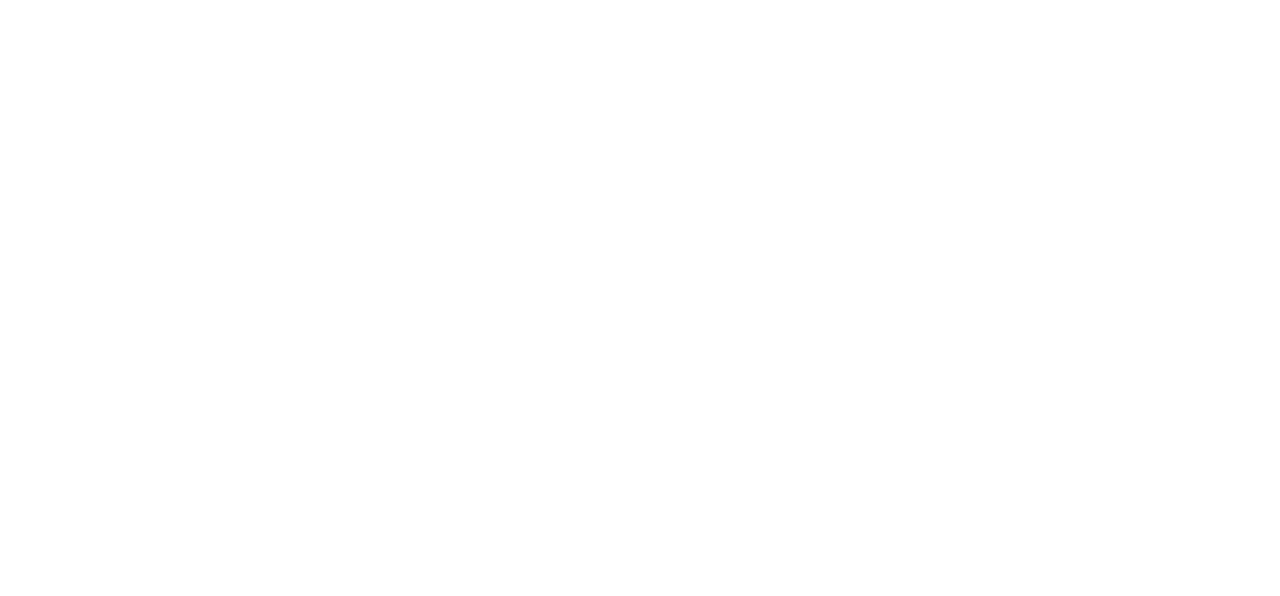
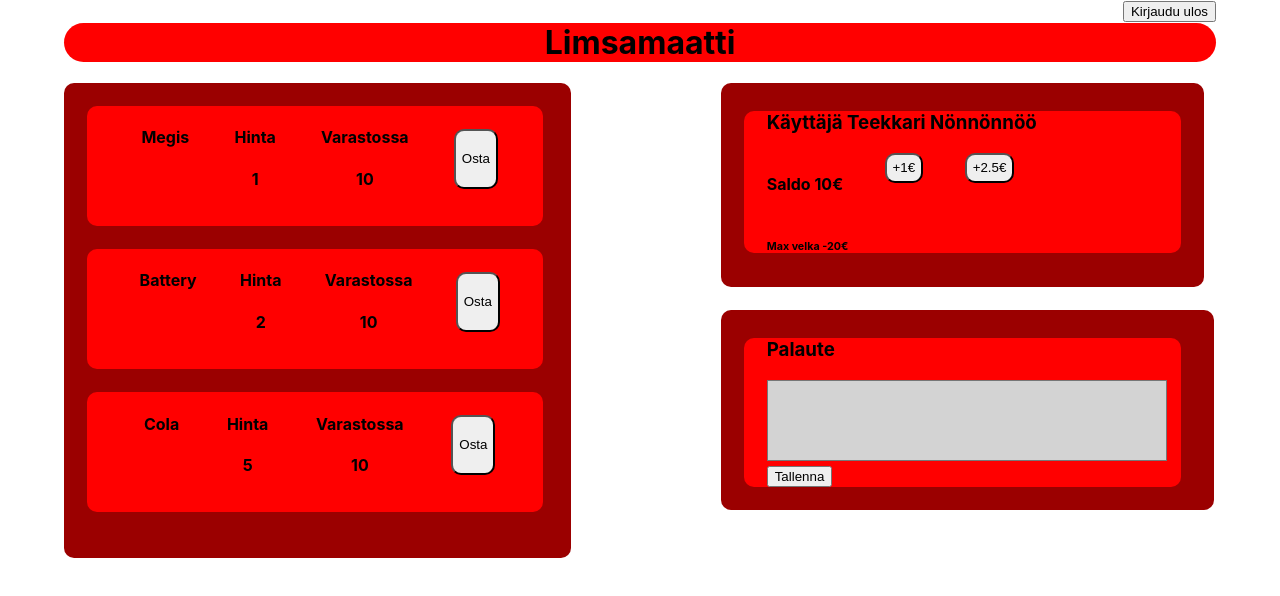
Before and after one commit to Apezkin/Limsamaatti, a React (Create React App) app in the folder reactproject/: page /menu in a window 1280 px wide. Shown: the top 596 px of the page. Built offline with nearby package versions, Linux system fonts and the light colour scheme.

Commit message:
Login&Register&Menu&Links

```diff
--- a/reactproject/package.json
+++ b/reactproject/package.json
@@ -7,6 +7,7 @@
     "@testing-library/react": "^9.4.0",
     "@testing-library/user-event": "^7.2.1",
     "react": "^16.12.0",
+    "react-bootstrap": "^1.0.0-beta.16",
     "react-dom": "^16.12.0",
     "react-router-dom": "^5.1.2",
     "react-scripts": "3.3.0"
--- a/reactproject/src/App.css
+++ b/reactproject/src/App.css
@@ -9,6 +9,13 @@
 .title {
   text-align: center;
   background: red;
+  width: 100%;
+  border-radius: 20px;
+}
+
+.menu {
+  display: flex;
+  flex-direction: row;
 }
 
 .list-bg {
@@ -16,32 +23,50 @@
   height: 100%;
   width: 40%;
   margin-bottom: 2%;
-  margin-right: 5%;
-  display: inline-block;
+  margin-right: 13%;
   padding: 2%;
+  border-radius: 10px;
 }
 
 .right-menu {
   height: 50%;
   width: 40%;
-  margin-bottom: 2%;
-  display: inline-block;
+  justify-content: space-between;
+}
+
+.red-bg {
+  background: red;
+  padding-left: 5%;
+  width: 90%;
+  border-radius: 10px;
 }
 
 .user-menu {
   background: rgb(155, 0, 0);
   height: 100%;
   width: 100%;
-  margin-bottom: 2%;
-  padding: 2%;
+  margin-bottom: 5%;
+  padding-left: 5%;
+  padding-top: 2%;
+  padding-bottom: 2%;
+  border-radius: 10px;
+}
+
+.saldo-info {
+  display: flex;
+  flex-direction: row;
 }
 
 .feedback {
   background: rgb(155, 0, 0);
-  min-height: 200px;
+  height: 100%;
   width: 100%;
   margin-bottom: 2%;
-  padding: 2%;
+  padding-top: 2%;
+  padding-left: 5%;
+  padding-right: 2%;
+  padding-bottom: 5%;
+  border-radius: 10px;
 }
 
 .feedback-field {
@@ -59,14 +84,27 @@
   display: flex;
   flex-direction: row;
   justify-content: space-evenly;
+  border-radius: 10px;
 }
 
 .buy-button {
   height: 50%;
   margin-top: 5%;
   text-align: center;
+  border-radius: 10px;
 }
 
 .logout-button {
   float: right;
 }
+
+.saldo-button {
+  height: 30px;
+  margin-left: 10%;
+  border-radius: 10px;
+}
+
+.saldo-input {
+  height: 20px;
+  width: 50px;
+}
--- a/reactproject/src/App.js
+++ b/reactproject/src/App.js
@@ -1,6 +1,8 @@
 import React from 'react';
 import './App.css';
 import Menu from "./Components/Menu"
+import Login from "./Components/Login"
+import Register from "./Components/Register"
 import {BrowserRouter as Router, Switch, Route} from "react-router-dom";
 
 
@@ -8,7 +10,9 @@ function App() {
   return (
       <Router>
         <Switch>
-          <Route path="/" exact component={Menu}/>
+          <Route path="/" exact component={Login}/>
+          <Route path="/menu" component={Menu}/>
+          <Route path="/register" component={Register}/>
         </Switch>
       </Router>
   );
--- /dev/null
+++ b/reactproject/src/Components/Login.js
@@ -0,0 +1,61 @@
+import React, { useState } from "react";
+import { Button, FormGroup, FormControl, FormLabel } from "react-bootstrap";
+import "../Login.css";
+import {Link} from "react-router-dom";
+
+function Login(props) {
+    const [username, setusername] = useState("");
+    const [password, setPassword] = useState("");
+
+    function validateForm() {
+        return username.length > 0 && password.length > 0;
+    }
+
+    function handleSubmit(event) {
+        event.preventDefault();
+    }
+    function handleLogin() {
+        console.log("Click");
+    }
+    function handleNewUser() {
+        console.log("Click");
+    }
+
+    return (
+        <div className="Login">
+            <form onSubmit={handleSubmit}>
+                <FormGroup controlId="username" bsSize="large">
+                    <FormLabel>Username</FormLabel>
+                    <FormControl
+                        autoFocus
+                        type="username"
+                        value={username}
+                        onChange={e => setusername(e.target.value)}
+                    />
+                </FormGroup>
+                <FormGroup controlId="password" bsSize="large">
+                    <FormLabel>Password</FormLabel>
+                    <FormControl
+                        value={password}
+                        onChange={e => setPassword(e.target.value)}
+                        type="password"
+                    />
+                </FormGroup>
+                <Link to="/menu">
+                    <Button block bsSize="large" disabled={!validateForm()} type="submit"
+                    onClick={handleLogin}>
+                        Login
+                    </Button>
+                </Link>
+                <Link to="/register">
+                    <Button block bsSize="large" type="submit"
+                    onClick={handleNewUser}>
+                        Register
+                    </Button>
+                </Link>
+            </form>
+        </div>
+    );
+}
+
+export default Login;
--- a/reactproject/src/Components/Menu.js
+++ b/reactproject/src/Components/Menu.js
@@ -1,5 +1,7 @@
 import React from 'react';
 import ItemList from "./ItemList"
+import UserInfo from "./UserInfo"
+import {Link} from "react-router-dom";
 
 class Menu extends React.Component {
     state = {
@@ -19,19 +21,21 @@ class Menu extends React.Component {
             inventory: 10,
             id: 2
         }],
-        saldo: 10
+        saldo: 10,
+        user: "Teekkari Nönnönnöö"
     }
 
     constructor(props) {
         super(props)
 
         this.buy = this.buy.bind(this);
+        this.addMoney = this.addMoney.bind(this);
     }
 
     buy(x) {
         console.log(x);
         //Ensin testataan onko tarpeeksi velkavaraa ja onko inventaariossa juomia
-        if (this.state.saldo > -20 && this.state.itemList[x].inventory > 0) {
+        if (this.state.itemList[x].inventory > 0 && this.state.saldo - this.state.itemList[x].price >= -20) {
             this.setState({
                 //Vähennetään saldoa
                 saldo: this.state.saldo - this.state.itemList[x].price
@@ -54,23 +58,33 @@ class Menu extends React.Component {
         }
     }
 
+    addMoney(x) {
+        console.log("money")
+        this.setState({
+            saldo: this.state.saldo + x
+        })
+    }
+
     render() {
         return (
             <div className="app">
+                <Link to="/">
+                    <button className="logout-button">Kirjaudu ulos</button>
+                </Link>
                 <h1 className="title">Limsamaatti</h1>
-                <button className="logout-button">Kirjaudu ulos</button>
-                <ItemList itemList={this.state.itemList}
-                buy={this.buy}/>
-                <div className="right-menu">
-                    <div className="user-menu">
-                        <h3>Käyttäjä Teekkari Nönnönnöö</h3>
-                        <h4>Saldo {this.state.saldo}€</h4>
-                        <h6>Max velka -20€</h6>
-                    </div>
-                    <div className="feedback">
-                        <h3>Palaute</h3>
-                        <textarea className="feedback-field" maxLength="250" rows="4" cols="50"></textarea>
-                        <button>Palauta</button>
+                <div className="menu">
+                    <ItemList itemList={this.state.itemList}
+                    buy={this.buy}/>
+                    <div className="right-menu">
+                        <UserInfo user={this.state.user} saldo={this.state.saldo}
+                        addMoney={this.addMoney}/>
+                        <div className="feedback">
+                            <div className="red-bg">
+                                <h3>Palaute</h3>
+                                <textarea className="feedback-field" maxLength="200" rows="5" cols="35"></textarea>
+                                <button>Tallenna</button>
+                            </div>
+                        </div>
                     </div>
                 </div>
             </div>
--- /dev/null
+++ b/reactproject/src/Components/Register.js
@@ -0,0 +1,62 @@
+import React, { useState } from "react";
+import { Button, FormGroup, FormControl, FormLabel } from "react-bootstrap";
+import "../Login.css";
+import {Link} from "react-router-dom";
+
+function Register(props) {
+    const [username, setusername] = useState("");
+    const [password, setPassword] = useState("");
+    const [password2, setPassword2] = useState("");
+
+    function validateForm() {
+        return username.length > 0 && password.length > 0 && password === password2;
+    }
+    function handleSubmit(event) {
+        event.preventDefault();
+    }
+    function handleRegister() {
+        if (password.length > 4) {
+            console.log("Login success!");
+        } else alert("Password is too short!")
+    }
+
+    return (
+        <div className="Login">
+            <form onSubmit={handleSubmit}>
+                <FormGroup controlId="username" bsSize="large">
+                    <FormLabel>Username</FormLabel>
+                    <FormControl
+                        autoFocus
+                        type="username"
+                        value={username}
+                        onChange={e => setusername(e.target.value)}
+                    />
+                </FormGroup>
+                <FormGroup controlId="password" bsSize="large">
+                    <FormLabel>Password</FormLabel>
+                    <FormControl
+                        value={password}
+                        onChange={e => setPassword(e.target.value)}
+                        type="password"
+                    />
+                </FormGroup>
+                <FormGroup controlId="password2" bsSize="large">
+                    <FormLabel>Password again</FormLabel>
+                    <FormControl
+                        value={password2}
+                        onChange={e => setPassword2(e.target.value)}
+                        type="password"
+                    />
+                </FormGroup>
+                <Link to="/">
+                    <Button block bsSize="large" disabled={!validateForm()} type="submit"
+                        onClick={handleRegister}>
+                        Register
+                    </Button>
+                </Link>
+            </form>
+        </div>
+    );
+}
+
+export default Register;
--- /dev/null
+++ b/reactproject/src/Components/UserInfo.js
@@ -0,0 +1,19 @@
+import React from "react";
+
+function UserInfo(props) {
+    return (
+        <div className="user-menu">
+            <div className="red-bg">
+                <h3>Käyttäjä {props.user}</h3>
+                <div className="saldo-info">
+                    <h4>Saldo {props.saldo}€</h4>
+                    <button className="saldo-button" onClick={() => props.addMoney(1)}>+1€</button>
+                    <button className="saldo-button" onClick={() => props.addMoney(2.5)}>+2.5€</button>
+                </div>
+                <h6>Max velka -20€</h6>
+            </div>
+        </div>
+    );
+}
+
+export default UserInfo;
--- /dev/null
+++ b/reactproject/src/Login.css
@@ -0,0 +1,10 @@
+@media all and (min-width: 480px) {
+    .Login {
+      padding: 60px 0;
+    }
+
+    .Login form {
+      margin: 0 auto;
+      max-width: 320px;
+    }
+  }
```
Also changed, not shown: 1 other file (tests, documents, lock files or other folders).
